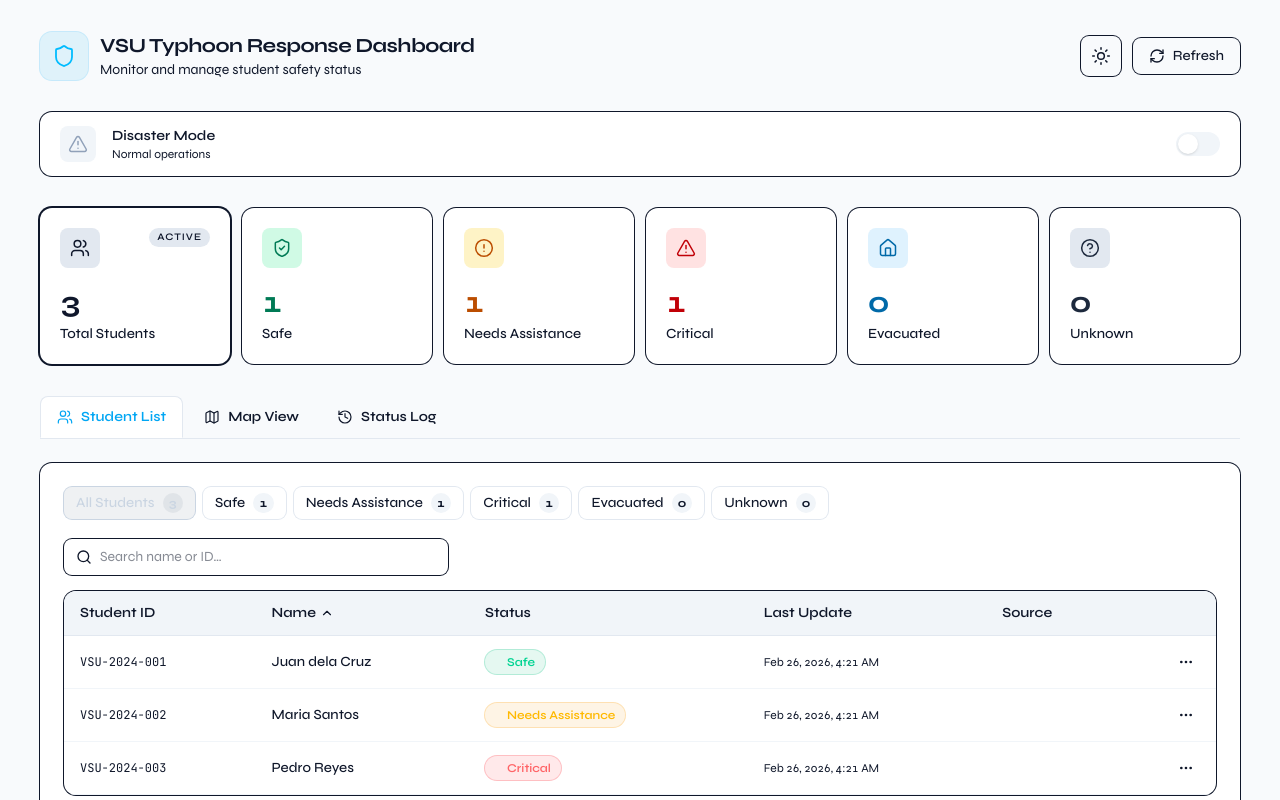
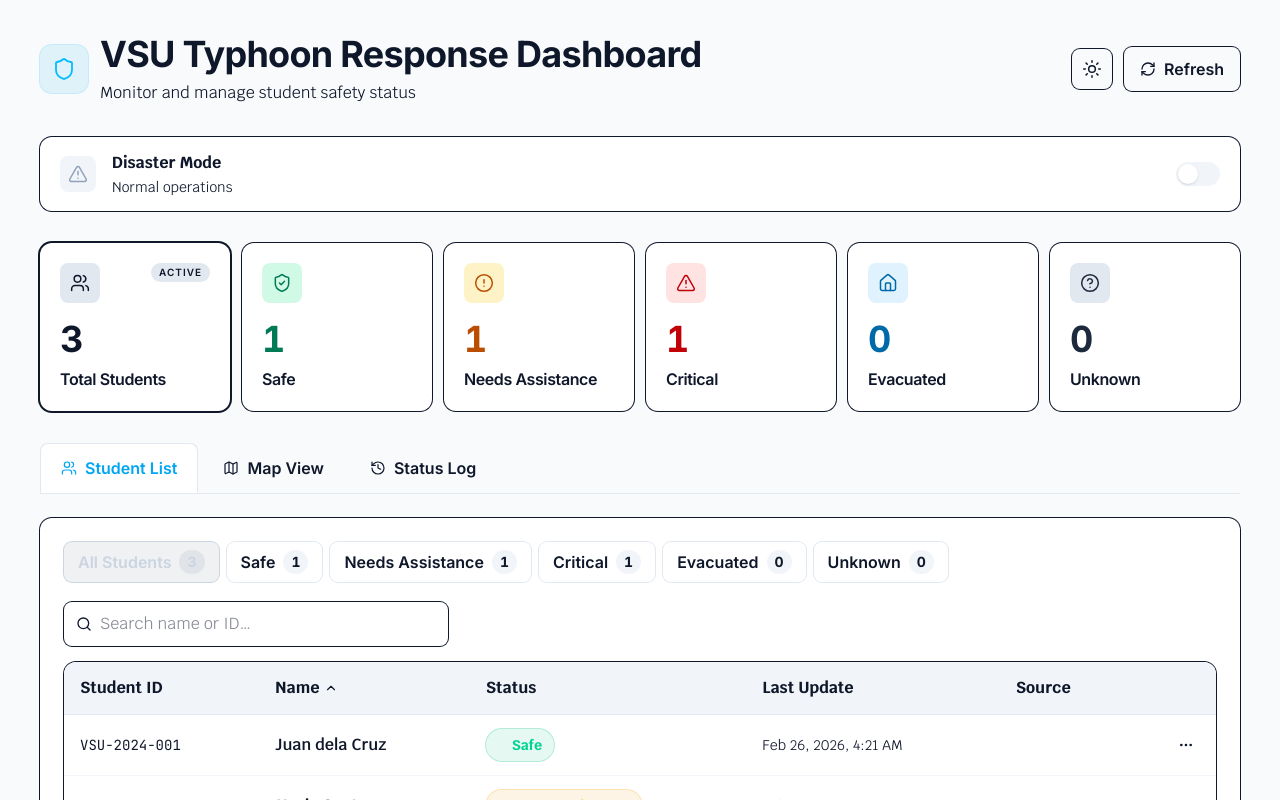
Before and after one commit to xy-real/resq-web, a Next.js app: page /admin/dashboard in a window 1280 px wide. Shown: the top 800 px of the page. Built offline with nearby package versions, Linux system fonts and the light colour scheme.

Commit message:
feat: implement typography system and student status log

```diff
--- a/src/app/admin/dashboard/page.tsx
+++ b/src/app/admin/dashboard/page.tsx
@@ -221,7 +221,7 @@ export default function AdminDashboardPage() {
                   type="button"
                   onClick={() => setActiveTab(key)}
                   className={
-                    `inline-flex items-center gap-2 rounded-t-lg px-4 py-2.5 text-sm font-semibold transition-all ` +
+                    `inline-flex items-center gap-2 rounded-t-lg px-5 py-3 text-base font-semibold transition-all font-inter ` +
                     (isActive
                       ? "text-sky-500 border border-transparent"
                       : "text-theme-text-tertiary hover:text-theme-text-secondary border border-transparent hover:bg-theme-interactive-hover")
--- a/src/app/globals.css
+++ b/src/app/globals.css
@@ -7,8 +7,26 @@
 
 :root {
   /* Fonts */
-  --font-syne: 'Syne', sans-serif;
-  --font-mono: 'JetBrains Mono', monospace;
+  --font-inter: 'Inter', system-ui, -apple-system, sans-serif;
+  --font-krub: 'Krub', system-ui, -apple-system, sans-serif;
+  --font-mono: 'JetBrains Mono', 'Courier New', monospace;
+
+  /* Font Sizes - Improved Hierarchy */
+  --text-xs: 0.75rem;      /* 12px */
+  --text-sm: 0.875rem;     /* 14px */
+  --text-base: 1rem;       /* 16px */
+  --text-lg: 1.125rem;     /* 18px */
+  --text-xl: 1.25rem;      /* 20px */
+  --text-2xl: 1.5rem;      /* 24px */
+  --text-3xl: 1.875rem;    /* 30px */
+  --text-4xl: 2.25rem;     /* 36px */
+
+  /* Line Heights */
+  --leading-tight: 1.25;
+  --leading-snug: 1.375;
+  --leading-normal: 1.5;
+  --leading-relaxed: 1.625;
+  --leading-loose: 2;
 
   /* ── Light Mode (Default) ────────────────────────────────────────── */
 
@@ -95,10 +113,59 @@
 }
 
 body {
-  font-family: var(--font-syne);
+  font-family: var(--font-krub);
+  font-size: var(--text-base);
+  line-height: var(--leading-normal);
   background-color: rgb(var(--bg-primary));
   color: rgb(var(--text-primary));
   transition: background-color 0.3s ease, color 0.3s ease;
+}
+
+/* Typography Hierarchy - Headers use Inter */
+h1, h2, h3, h4, h5, h6,
+.font-heading {
+  font-family: var(--font-inter);
+  font-weight: 700;
+  line-height: var(--leading-tight);
+  letter-spacing: -0.02em;
+}
+
+h1 {
+  font-size: var(--text-4xl);
+  font-weight: 800;
+}
+
+h2 {
+  font-size: var(--text-3xl);
+  font-weight: 700;
+}
+
+h3 {
+  font-size: var(--text-2xl);
+  font-weight: 700;
+}
+
+h4 {
+  font-size: var(--text-xl);
+  font-weight: 600;
+}
+
+h5 {
+  font-size: var(--text-lg);
+  font-weight: 600;
+}
+
+h6 {
+  font-size: var(--text-base);
+  font-weight: 600;
+}
+
+/* Buttons and labels use Inter for better readability */
+button,
+.btn,
+label,
+.font-ui {
+  font-family: var(--font-inter);
 }
 
 code, pre, .font-mono {
--- a/src/app/layout.tsx
+++ b/src/app/layout.tsx
@@ -1,13 +1,21 @@
 import type { Metadata } from "next";
-import { Syne, JetBrains_Mono } from "next/font/google";
+import { Inter, Krub, JetBrains_Mono } from "next/font/google";
 import { Toaster } from "sonner";
 import Providers from "@/components/Providers";
 import "./globals.css";
 
-const syne = Syne({
+const inter = Inter({
   subsets: ["latin"],
-  variable: "--font-syne",
+  variable: "--font-inter",
   display: "swap",
+  weight: ["400", "500", "600", "700", "800"],
+});
+
+const krub = Krub({
+  subsets: ["latin", "latin-ext"],
+  variable: "--font-krub",
+  display: "swap",
+  weight: ["300", "400", "500", "600", "700"],
 });
 
 const jetbrainsMono = JetBrains_Mono({
@@ -30,7 +38,7 @@ export default function RootLayout({
   return (
     <html
       lang="en"
-      className={`${syne.variable} ${jetbrainsMono.variable}`}
+      className={`${inter.variable} ${krub.variable} ${jetbrainsMono.variable}`}
       suppressHydrationWarning
     >
       <body
--- a/src/components/admin/DashboardHeader.tsx
+++ b/src/components/admin/DashboardHeader.tsx
@@ -35,15 +35,15 @@ export default function DashboardHeader({
           />
         </div>
         <div>
-          <h1 className="text-xl font-bold text-theme-text-primary tracking-tight">
+          <h1 className="font-heading text-2xl sm:text-3xl font-bold text-theme-text-primary tracking-tight leading-tight">
             VSU Typhoon Response Dashboard
           </h1>
-          <p className="text-sm text-theme-text-secondary">
+          <p className="text-base text-theme-text-secondary mt-1">
             Monitor and manage student safety status
           </p>
         </div>
         {isDisasterMode && (
-          <span className="inline-flex items-center gap-1.5 rounded-full bg-red-500/10 px-3 py-1 text-xs font-semibold text-red-400 ring-1 ring-red-500/30 animate-pulse">
+          <span className="inline-flex items-center gap-1.5 rounded-full bg-red-500/10 px-3 py-1.5 text-sm font-semibold text-red-400 ring-1 ring-red-500/30 animate-pulse font-inter">
             DISASTER MODE
           </span>
         )}
@@ -55,7 +55,7 @@ export default function DashboardHeader({
           type="button"
           onClick={onRefresh}
           disabled={isRefreshing}
-          className="inline-flex items-center gap-2 self-start sm:self-auto rounded-lg bg-theme-bg-tertiary hover:bg-theme-interactive-hover disabled:opacity-40 disabled:cursor-not-allowed px-4 py-2 text-sm font-medium text-theme-text-secondary ring-1 ring-theme-border-primary transition"
+          className="inline-flex items-center gap-2 self-start sm:self-auto rounded-lg bg-theme-bg-tertiary hover:bg-theme-interactive-hover disabled:opacity-40 disabled:cursor-not-allowed px-4 py-2.5 text-base font-semibold text-theme-text-secondary ring-1 ring-theme-border-primary transition font-inter"
         >
           <RefreshCw
             className={cn(
--- a/src/components/admin/DisasterModeToggle.tsx
+++ b/src/components/admin/DisasterModeToggle.tsx
@@ -47,13 +47,13 @@ export default function DisasterModeToggle({
       <div className="flex-1 min-w-0">
         <p
           className={cn(
-            "text-sm font-semibold transition-colors",
+            "text-base font-bold transition-colors font-inter",
             isActive ? "text-red-500" : "text-theme-text-primary",
           )}
         >
           Disaster Mode
         </p>
-        <p className="text-xs text-theme-text-tertiary truncate">
+        <p className="text-sm text-theme-text-tertiary truncate mt-0.5">
           {isActive ? "Active — typhoon response engaged" : "Normal operations"}
         </p>
       </div>
--- a/src/components/admin/StatsCard.tsx
+++ b/src/components/admin/StatsCard.tsx
@@ -57,13 +57,13 @@ export default function StatsCard({
       </div>
       <p
         className={cn(
-          "mt-4 text-3xl font-bold tabular-nums tracking-tight",
+          "mt-4 text-4xl font-bold tabular-nums tracking-tight font-inter",
           colorClass,
         )}
       >
         {value.toLocaleString()}
       </p>
-      <p className="mt-1 text-sm font-medium text-theme-text-secondary">
+      <p className="mt-2 text-base font-semibold text-theme-text-secondary tracking-tight">
         {label}
       </p>
     </button>
--- a/src/components/admin/StatusBadge.tsx
+++ b/src/components/admin/StatusBadge.tsx
@@ -12,7 +12,7 @@ export default function StatusBadge({ status, className }: StatusBadgeProps) {
   return (
     <span
       className={cn(
-        "inline-flex items-center gap-1.5 rounded-full px-2.5 py-1 text-xs font-semibold ring-1",
+        "inline-flex items-center gap-1.5 rounded-full px-3 py-1.5 text-sm font-bold ring-1 font-inter",
         cfg.bg,
         cfg.color,
         cfg.ring,
@@ -21,7 +21,7 @@ export default function StatusBadge({ status, className }: StatusBadgeProps) {
     >
       <span
         className={cn(
-          "h-1.5 w-1.5 rounded-full flex-shrink-0",
+          "h-2 w-2 rounded-full flex-shrink-0",
           cfg.color.replace("text-", "bg-"),
         )}
       />
--- a/src/components/admin/StatusFilter.tsx
+++ b/src/components/admin/StatusFilter.tsx
@@ -50,7 +50,7 @@ export default function StatusFilter({
             type="button"
             onClick={() => onChange(key)}
             className={cn(
-              "inline-flex items-center gap-2 rounded-lg px-3 py-1.5 text-sm font-medium ring-1 transition-all duration-150",
+              "inline-flex items-center gap-2 rounded-lg px-3.5 py-2 text-base font-semibold ring-1 transition-all duration-150 font-inter",
               isActive
                 ? cn(cfg.bg, cfg.color, cfg.ring, "ring-opacity-60")
                 : "bg-transparent text-theme-text-secondary hover:text-theme-text-primary",
@@ -67,7 +67,7 @@ export default function StatusFilter({
             {label}
             <span
               className={cn(
-                "rounded-full px-1.5 py-0.5 text-xs font-bold tabular-nums",
+                "rounded-full px-2 py-0.5 text-sm font-bold tabular-nums font-inter",
                 isActive ? cn(cfg.bg, cfg.color) : "text-theme-text-secondary",
               )}
               style={
--- a/src/components/admin/StudentTable.tsx
+++ b/src/components/admin/StudentTable.tsx
@@ -84,7 +84,7 @@ export default function StudentTable({
           placeholder="Search name or ID…"
           value={search}
           onChange={(e) => setSearch(e.target.value)}
-          className="w-full rounded-lg pl-9 pr-4 py-2 text-sm text-theme-text-primary placeholder:text-theme-text-tertiary ring-1 focus:outline-none focus:ring-sky-500/50 transition"
+          className="w-full rounded-lg pl-9 pr-4 py-2.5 text-base text-theme-text-primary placeholder:text-theme-text-tertiary ring-1 focus:outline-none focus:ring-sky-500/50 transition font-krub"
           style={{
             backgroundColor: "rgb(var(--bg-secondary))",
             borderColor: "rgb(var(--border-primary))",
@@ -97,7 +97,7 @@ export default function StudentTable({
         className="overflow-x-auto rounded-xl ring-1"
         style={{ borderColor: "rgb(var(--border-primary))" }}
       >
-        <table className="w-full text-sm">
+        <table className="w-full text-base">
           <thead>
             <tr
               className="border-b"
@@ -117,17 +117,17 @@ export default function StudentTable({
                 <th
                   key={key}
                   onClick={() => handleSort(key)}
-                  className="cursor-pointer px-4 py-3 text-left font-semibold text-theme-text-secondary hover:text-theme-text-primary transition select-none"
+                  className="cursor-pointer px-4 py-3.5 text-left font-bold text-theme-text-secondary hover:text-theme-text-primary transition select-none font-inter"
                 >
                   <span className="inline-flex items-center gap-1">
                     {label} <SortIcon col={key} />
                   </span>
                 </th>
               ))}
-              <th className="px-4 py-3 text-left font-semibold text-theme-text-secondary">
+              <th className="px-4 py-3.5 text-left font-bold text-theme-text-secondary font-inter">
                 Source
               </th>
-              <th className="px-4 py-3" />
+              <th className="px-4 py-3.5" />
             </tr>
           </thead>
           <tbody>
@@ -152,7 +152,7 @@ export default function StudentTable({
               <tr>
                 <td
                   colSpan={6}
-                  className="py-12 text-center text-theme-text-tertiary"
+                  className="py-12 text-center text-theme-text-tertiary text-base"
                 >
                   No students found.
                 </td>
@@ -168,16 +168,16 @@ export default function StudentTable({
                       borderColor: "rgb(var(--border-secondary))",
                     }}
                   >
-                    <td className="px-4 py-3 font-mono text-xs text-theme-text-tertiary">
+                    <td className="px-4 py-3.5 font-mono text-sm text-theme-text-tertiary">
                       {student.student_id}
                     </td>
-                    <td className="px-4 py-3 font-medium text-theme-text-primary">
+                    <td className="px-4 py-3.5 font-semibold text-theme-text-primary">
                       {student.name}
                     </td>
-                    <td className="px-4 py-3">
+                    <td className="px-4 py-3.5">
                       <StatusBadge status={student.current_status} />
                     </td>
-                    <td className="px-4 py-3 text-xs text-theme-text-tertiary tabular-nums whitespace-nowrap">
+                    <td className="px-4 py-3.5 text-sm text-theme-text-tertiary tabular-nums whitespace-nowrap">
                       {formatTimestamp(student.last_update_timestamp)}
                     </td>
                     <td className="px-4 py-3">
--- a/tailwind.config.js
+++ b/tailwind.config.js
@@ -9,7 +9,10 @@ module.exports = {
   theme: {
     extend: {
       fontFamily: {
-        sans: ['var(--font-syne)', 'ui-sans-serif', 'system-ui', 'sans-serif'],
+        sans: ['var(--font-krub)', 'ui-sans-serif', 'system-ui', 'sans-serif'],
+        heading: ['var(--font-inter)', 'ui-sans-serif', 'system-ui', 'sans-serif'],
+        inter: ['var(--font-inter)', 'ui-sans-serif', 'system-ui', 'sans-serif'],
+        krub: ['var(--font-krub)', 'ui-sans-serif', 'system-ui', 'sans-serif'],
         mono: ['var(--font-mono)', 'ui-monospace', 'monospace'],
       },
       colors: {
```
Also changed, not shown: src/components/admin/StudentLog.tsx (+22 -20 lines).
